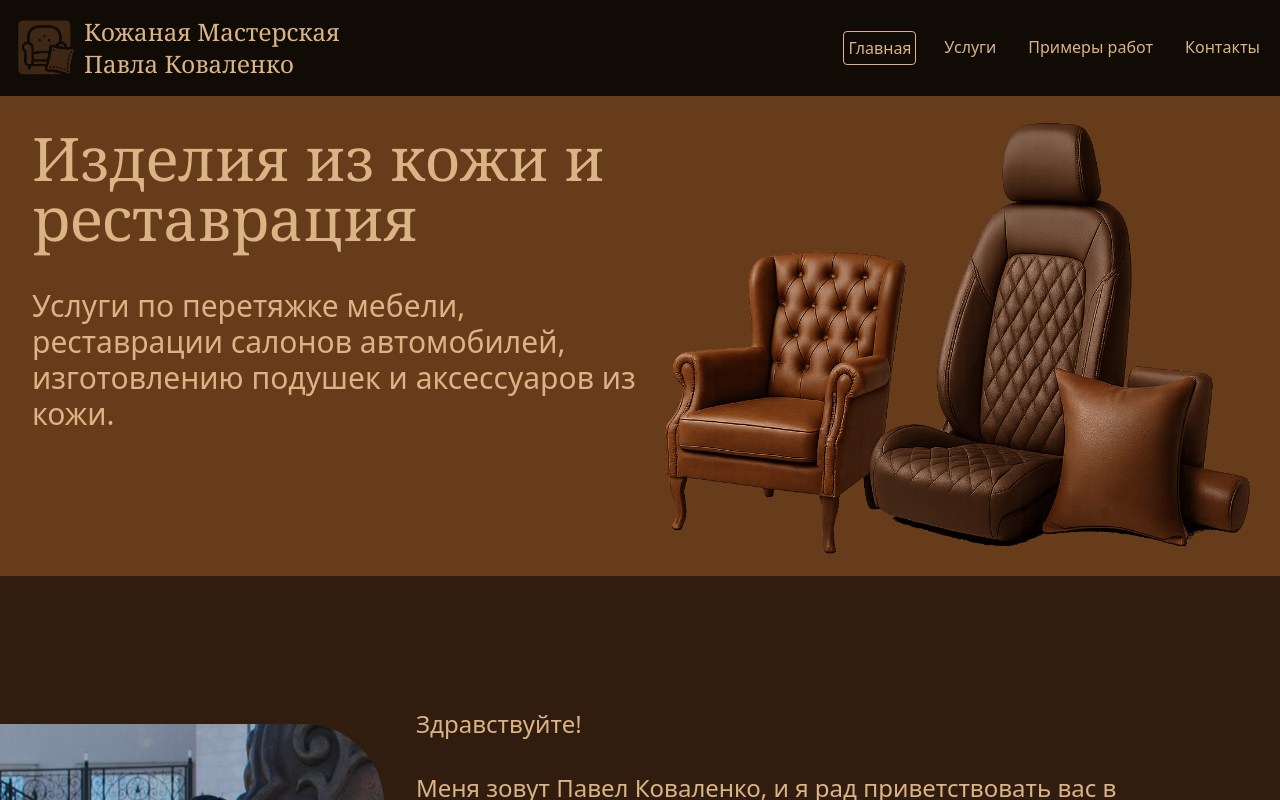
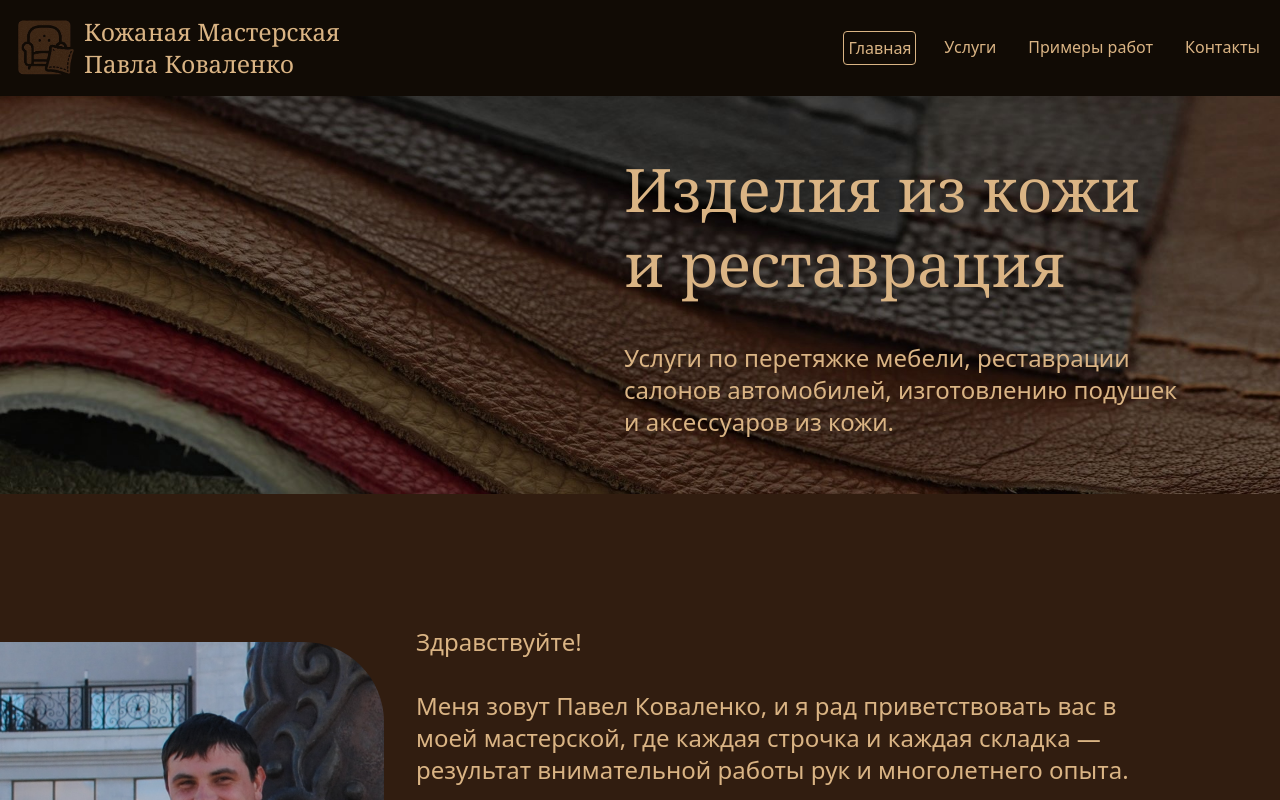
Before and after one commit to asimo-git/kovalenko-leather, a Next.js app: page / in a window 1280 px wide. Shown: the top 800 px of the page. Built offline with nearby package versions, Linux system fonts and the light colour scheme.

Commit message:
feat: change styles of banner

```diff
--- a/app/components/Banner.tsx
+++ b/app/components/Banner.tsx
@@ -1,12 +1,12 @@
 export default function Banner() {
   return (
     <>
-      <section className="relative h-[60vh] bg-banner bg-[url('/banner.png')] bg-contain bg-right bg-no-repeat">
-        <div className="p-8 max-w-2xl">
-          <h1 className="text-6xl font-serif mb-10">
+      <section className="relative  bg-[url('/banner.jpg')] bg-cover bg-center bg-no-repeat text-foreground ">
+        <div className="p-10 sm:p-14 max-w-2xl ml-auto mr-4 sm:mr-10">
+          <h1 className="text-4xl sm:text-5xl lg:text-6xl font-serif mb-6 sm:mb-10 leading-tight drop-shadow-lg">
             Изделия из кожи и реставрация
           </h1>
-          <p className="text-3xl">
+          <p className="text-lg sm:text-xl lg:text-2xl drop-shadow-md">
             Услуги по перетяжке мебели, реставрации салонов автомобилей,
             изготовлению подушек и аксессуаров из кожи.
           </p>
```
Also changed, not shown: public/banner.jpg (added), public/banner.png (deleted).
